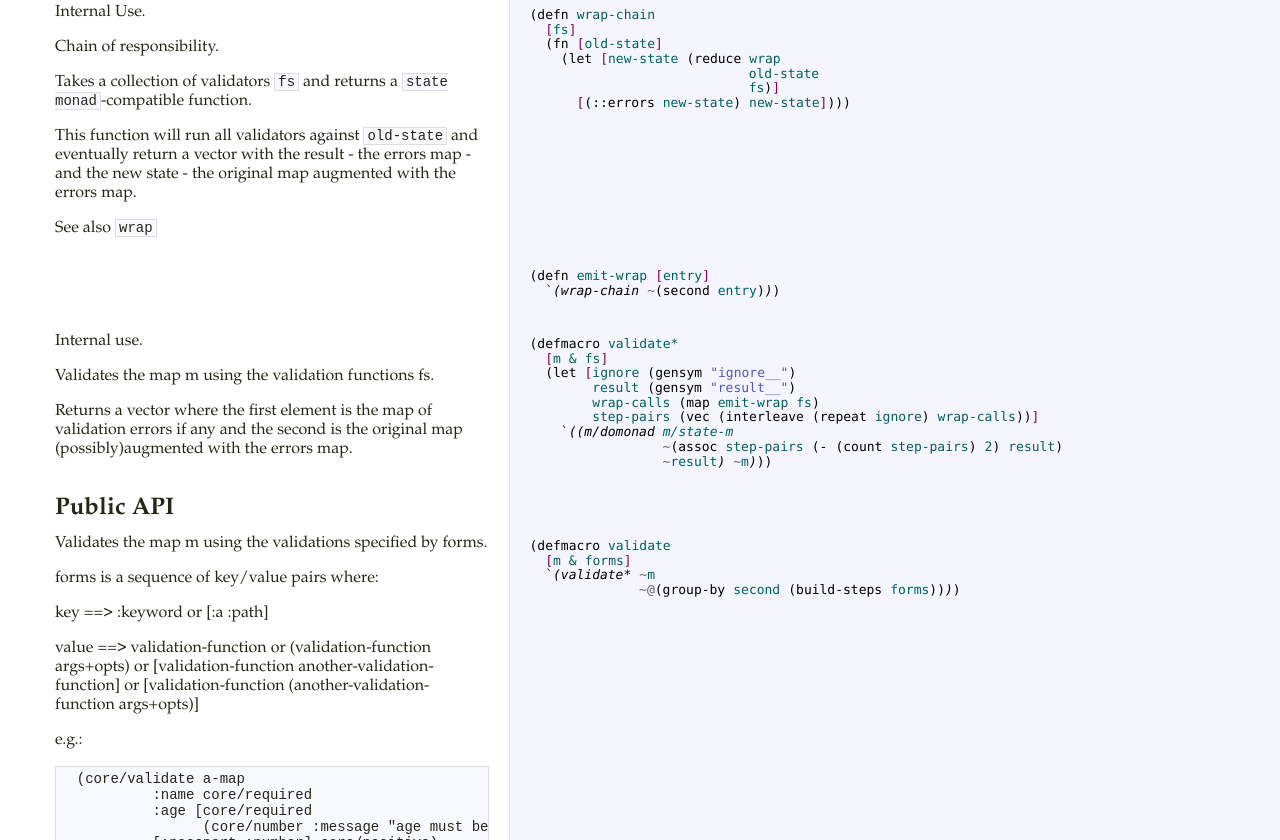
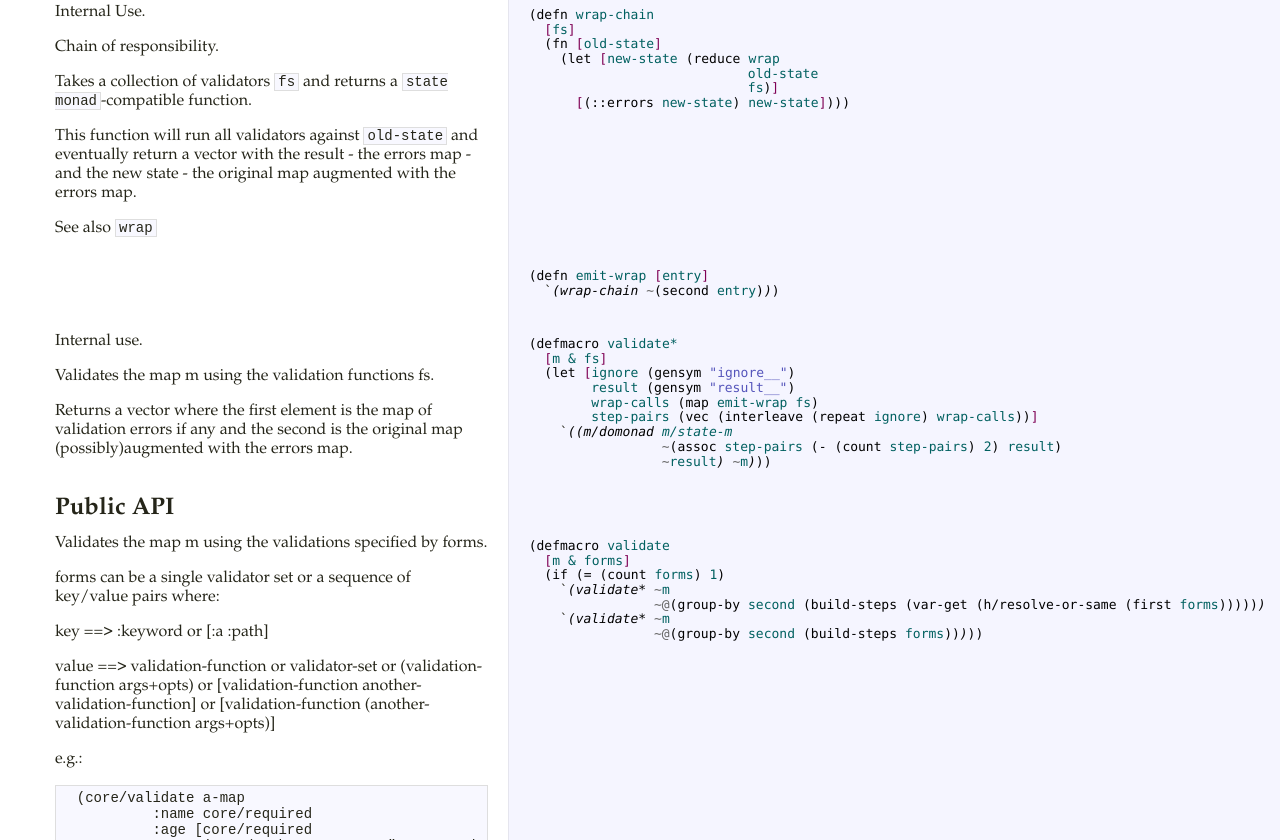
Before and after one commit to theleoborges/bouncer, a plain HTML site: page docs/uberdoc.html in a window 1280 px wide. Shown: the part 1960-2800 px from the top of the page. Drawn offline with Linux system fonts and the light colour scheme.

Commit message:
Updated generated docs

```diff
--- a/docs/uberdoc.html
+++ b/docs/uberdoc.html
@@ -3028,7 +3028,7 @@ net.brehaut.ClojureTools = (function (SH) {
     build_tree: build_tree
   };
 })(SyntaxHighlighter);
-</script><title>bouncer -- Marginalia</title></head><body><table><tr><td class="docs"><div class="header"><h1 class="project-name">bouncer</h1><h2 class="project-version">0.2.2</h2><br /><p>A validation DSL for Clojure apps</p>
+</script><title>bouncer -- Marginalia</title></head><body><table><tr><td class="docs"><div class="header"><h1 class="project-name">bouncer</h1><h2 class="project-version">0.2.3-RC1</h2><br /><p>A validation DSL for Clojure apps</p>
 </div><div class="dependencies"><h3>dependencies</h3><table><tr><td class="dep-name">org.clojure/clojure</td><td class="dotted"><hr /></td><td class="dep-version">1.4.0</td></tr><tr><td class="dep-name">org.clojure/algo.monads</td><td class="dotted"><hr /></td><td class="dep-version">0.1.0</td></tr></table></div></td><td class="codes" style="text-align: center; vertical-align: middle;color: #666;padding-right:20px"><br /><br /><br />(this space intentionally left almost blank)</td></tr><tr><td class="docs"><div class="toc"><a name="toc"><h3>namespaces</h3></a><ul><li><a href="#bouncer.core">bouncer.core</a></li><li><a href="#bouncer.helpers">bouncer.helpers</a></li><li><a href="#bouncer.validators">bouncer.validators</a></li></ul></div></td><td class="codes">&nbsp;</td></tr><tr><td class="docs"><div class="docs-header"><a class="anchor" href="#bouncer.core" name="bouncer.core"><h1 class="project-name">bouncer.core</h1><a class="toc-link" href="#toc">toc</a></a></div></td><td class="codes" /></tr><tr><td class="docs"><p>The <code>core</code> namespace provides the two main validation macros in bouncer:</p>
 
 <ul>
@@ -3158,11 +3158,12 @@ it's pretty comprehensive.</p>
                  ~result) ~m)))</pre></td></tr><tr><td class="docs"><h2>Public API</h2>
 </td><td class="codes"></td></tr><tr><td class="docs"><p>Validates the map m using the validations specified by forms.</p>
 
-<p>  forms is a sequence of key/value pairs where:</p>
+<p>  forms can be a single validator set or a sequence of key/value pairs where:</p>
 
 <p>  key   ==> :keyword or [:a :path]</p>
 
 <p>  value ==> validation-function or
+            validator-set or
            (validation-function args+opts) or
            [validation-function another-validation-function] or
            [validation-function (another-validation-function args+opts)]</p>
@@ -3177,10 +3178,15 @@ it's pretty comprehensive.</p>
 </code></pre>
 
 <p>  Returns a vector where the first element is the map of validation errors if any and the second is the original map (possibly)augmented with the errors map.</p>
+
+<p>  See also <code>defvalidatorset</code></p>
 </td><td class="codes"><pre class="brush: clojure">(defmacro validate
   [m &amp; forms]
-  `(validate* ~m
-              ~@(group-by second (build-steps forms))))</pre></td></tr><tr><td class="docs"><p>Takes a map and one or more validation functions with semantics provided by "validate". Returns true if the map passes all validations. False otherwise</p>
+  (if (= (count forms) 1)
+    `(validate* ~m
+                ~@(group-by second (build-steps (var-get (h/resolve-or-same (first forms))))))
+    `(validate* ~m
+                ~@(group-by second (build-steps forms)))))</pre></td></tr><tr><td class="docs"><p>Takes a map and one or more validation functions with semantics provided by "validate". Returns true if the map passes all validations. False otherwise.</p>
 </td><td class="codes"><pre class="brush: clojure">(defmacro valid?
   [&amp; args]
   `(empty? (first (validate ~@args))))</pre></td></tr><tr><td class="spacer docs">&nbsp;</td><td class="codes" /></tr><tr><td class="docs"><div class="docs-header"><a class="anchor" href="#bouncer.helpers" name="bouncer.helpers"><h1 class="project-name">bouncer.helpers</h1><a class="toc-link" href="#toc">toc</a></a></div></td><td class="codes" /></tr><tr><td class="docs">
@@ -3262,6 +3268,10 @@ it's pretty comprehensive.</p>
   :postcode  [v/required v/number]
   :street    v/required
   :country   v/required)
+
+(defvalidatorset person-validator-set
+  :name  [v/required v/number]
+  :address addr-validator-set)
 </code></pre>
 </td><td class="codes"><pre class="brush: clojure">(defmacro defvalidatorset
   [name &amp; forms]
```
